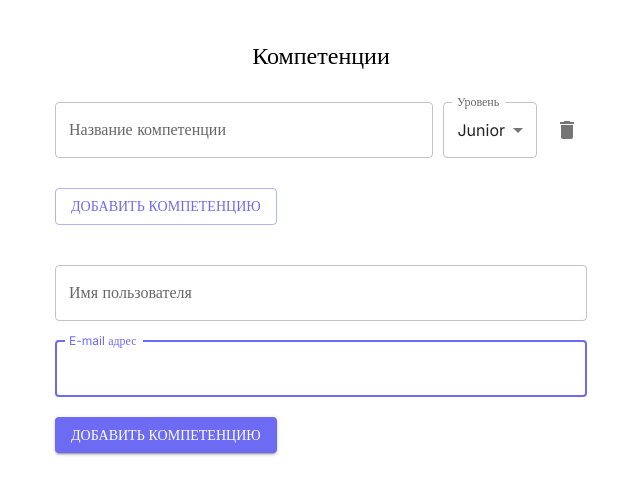
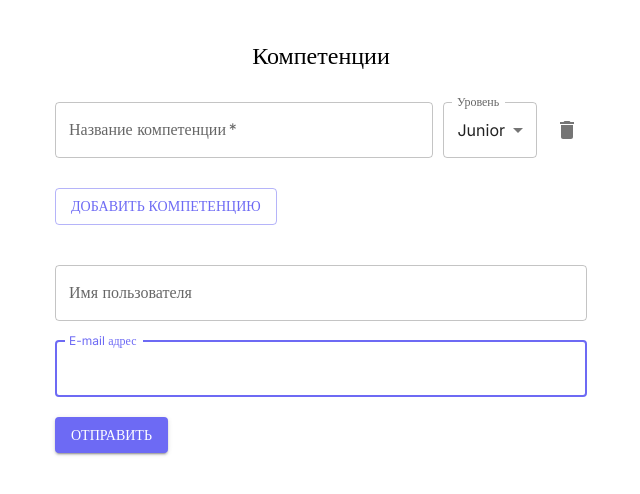
Before and after one commit to NorthShine/client, a React (Create React App) app: page /#/open-form in a window 1280 px wide. Shown: the top 494 px of the page, without its empty margins (319-959 px from the left). Built offline with nearby package versions, Linux system fonts and the light colour scheme; the HTML template or start-up script is replaced by a standard one; a web font is replaced by a local one.

Commit message:
Updated open form

```diff
--- a/src/components/OpenForm/OpenForm.js
+++ b/src/components/OpenForm/OpenForm.js
@@ -104,6 +104,7 @@ export const OpenForm = () => {
                 variant="outlined"
                 type="text"
                 onChange={handleCompetencyNameChange}
+                required
                 fullWidth
                 autoFocus
               />
@@ -182,7 +183,7 @@ export const OpenForm = () => {
             color="primary"
             fullWidth={isMobile}
             className={styles.button}>
-            Добавить компетенцию
+            Отправить
           </Button>
         </Grid>
       </form>
```
